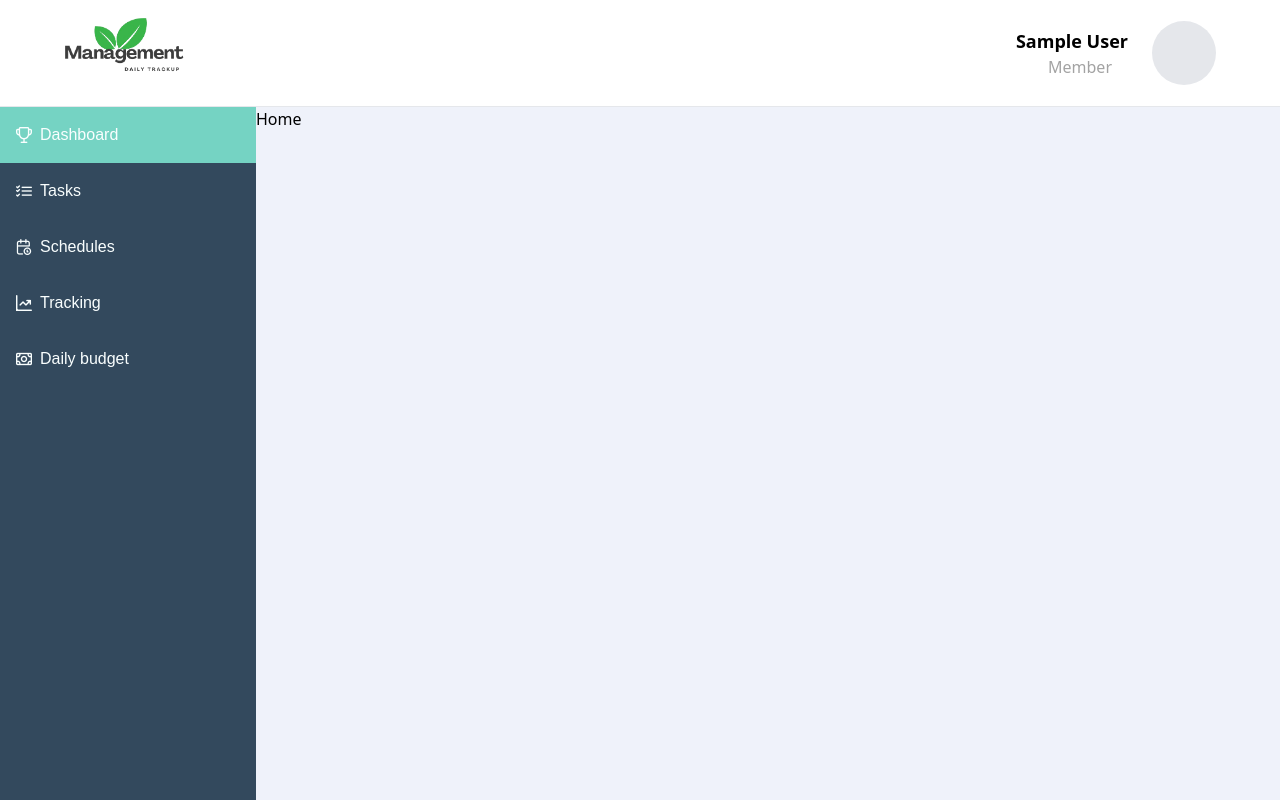
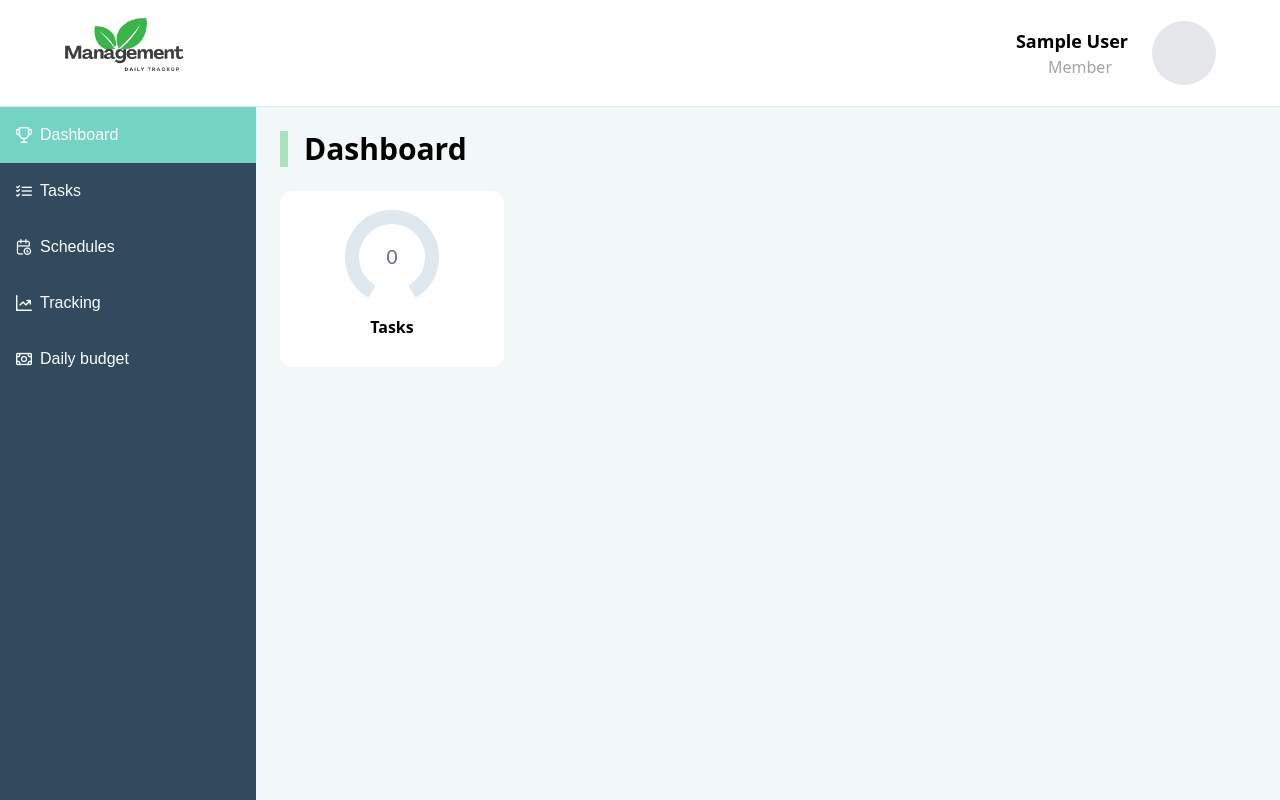
Before and after one commit to ducnam0902/dailymanagement, a React (Vite) app: page / in a window 1280 px wide. Built offline with nearby package versions, Linux system fonts and the light colour scheme; no server answers; sample sign-in values are in the browser's storage; a web font is replaced by a local one.

Commit message:
Feature | Knob dashboard (#36)
Co-authored-by: Le Duc Nam <arthit@Les-MacBook-Pro.local>

```diff
--- a/src/components/Header/index.tsx
+++ b/src/components/Header/index.tsx
@@ -78,7 +78,7 @@ const Header = () => {
           popupAlignment="right"
           className="mt-2 py-0"
         />
-        <Button icon="pi pi-bars" className="sm:hidden ml-3" severity="contrast" text aria-label="Menu" onClick={() => setVisible(true)}/>
+        <Button icon="pi pi-bars" className="sm:hidden ml-3" severity="contrast" text aria-label="Menu" onClick={() => setVisible(true)} />
       </section>
       <SidebarContainer header={<div className="text-white">Daily Management</div>} visible={visible} onHide={() => setVisible(false)} className="bg-[#33495D] w-[16rem]">
 
--- a/src/components/Route/index.tsx
+++ b/src/components/Route/index.tsx
@@ -32,7 +32,7 @@ const Route = () => {
         )}
       >
         {userData?.id && <Sidebar />}
-        <div className="w-full bg-[#EFF2FA]">
+        <div className="w-full bg-[#f2f7f8]">
           <Outlet />
         </div>
       </section>
--- a/src/components/ScheduleForm/index.tsx
+++ b/src/components/ScheduleForm/index.tsx
@@ -64,8 +64,6 @@ const ScheduleForm = ({ schedule, onCloseModal, onReloadSchedule }: IScheduleFor
   const onSubmit = handleSubmit(async (data) => {
     try {
       dispatch(showLoading());
-      console.log(data.startedAt);
-      console.log(moment(data.startedAt).format(FORMAT_DATE_HH_MM));
       const payload: CreateScheduleData = {
         ...data,
         startedAt: moment(data.startedAt).format(FORMAT_DATE_YYYY_MM_DD),
--- a/src/components/Sidebar/index.tsx
+++ b/src/components/Sidebar/index.tsx
@@ -29,7 +29,7 @@ const renderHeaderTemplate = (headerItem) => {
   );
 };
 
-const Sidebar = ({isMobile = false}: ISidebar) => {
+const Sidebar = ({ isMobile = false }: ISidebar) => {
   const items = [
     {
       label: "Dashboard",
--- /dev/null
+++ b/src/components/common/CustomKnob/index.tsx
@@ -0,0 +1,17 @@
+import { Knob, KnobProps } from 'primereact/knob'
+import React from 'react'
+
+interface ICustomKnob extends KnobProps {
+    title: string;
+}
+
+const CustomKnob = ({ title, value = 0, ...props }: ICustomKnob) => {
+    return (
+        <div className='w-56 h-44 rounded-xl bg-white flex flex-col gap-2 justify-center items-center'>
+            <Knob value={value} valueColor='#68cb5f' {...props} />
+            <h4 className='pb-3 font-semibold text-center'>{title}</h4>
+        </div>
+    )
+}
+
+export default CustomKnob
--- a/src/pages/Home/index.tsx
+++ b/src/pages/Home/index.tsx
@@ -1,7 +1,40 @@
-import React from "react";
+import CustomKnob from "@/components/common/CustomKnob";
+import HeadingTitle from "@/components/common/HeadingTitle";
+import { useAppDispatch } from "@/redux/hooks";
+import { hideLoading, showLoading } from "@/redux/loading/loading";
+import TaskService from "@/services/TaskService";
+import { TaskData } from "@/types/tasks";
+import { FORMAT_DATE_YYYY_MM_DD } from "@/utils/format";
+import moment from "moment";
+import React, { useEffect, useState } from "react";
+const today = moment();
 
 const Home = () => {
-  return <div>Home</div>;
+  const [tasksList, setTasksList] = useState<TaskData[]>([]);
+  const taskCompleted = tasksList.filter(item => item.isCompleted);
+  const dispatch = useAppDispatch();
+  const fetchTodayTaskList = async () => {
+    const todayFormatAPI = today.format(FORMAT_DATE_YYYY_MM_DD);
+    try {
+      dispatch(showLoading());
+      const resp = await TaskService.getTaskByDate(todayFormatAPI);
+      setTasksList(resp);
+    } catch (error) {
+      console.log(error);
+    } finally {
+      dispatch(hideLoading());
+    }
+  };
+
+  useEffect(() => {
+    fetchTodayTaskList();
+  }, []);
+
+
+  return <div className="mx-6">
+    <HeadingTitle title="Dashboard" />
+    <CustomKnob title="Tasks" value={taskCompleted.length} max={tasksList.length} />
+  </div>;
 };
 
 export default Home;
```
